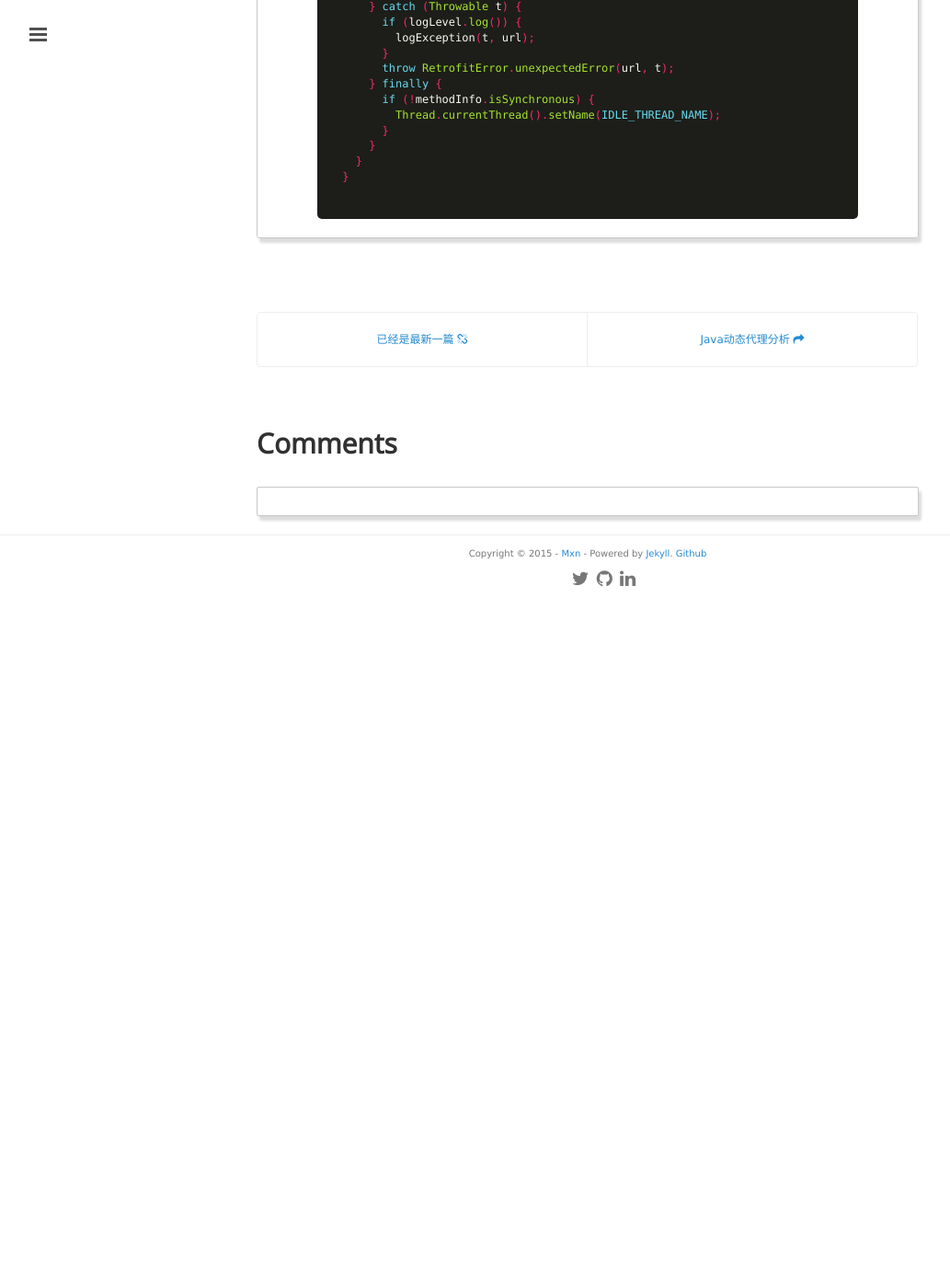
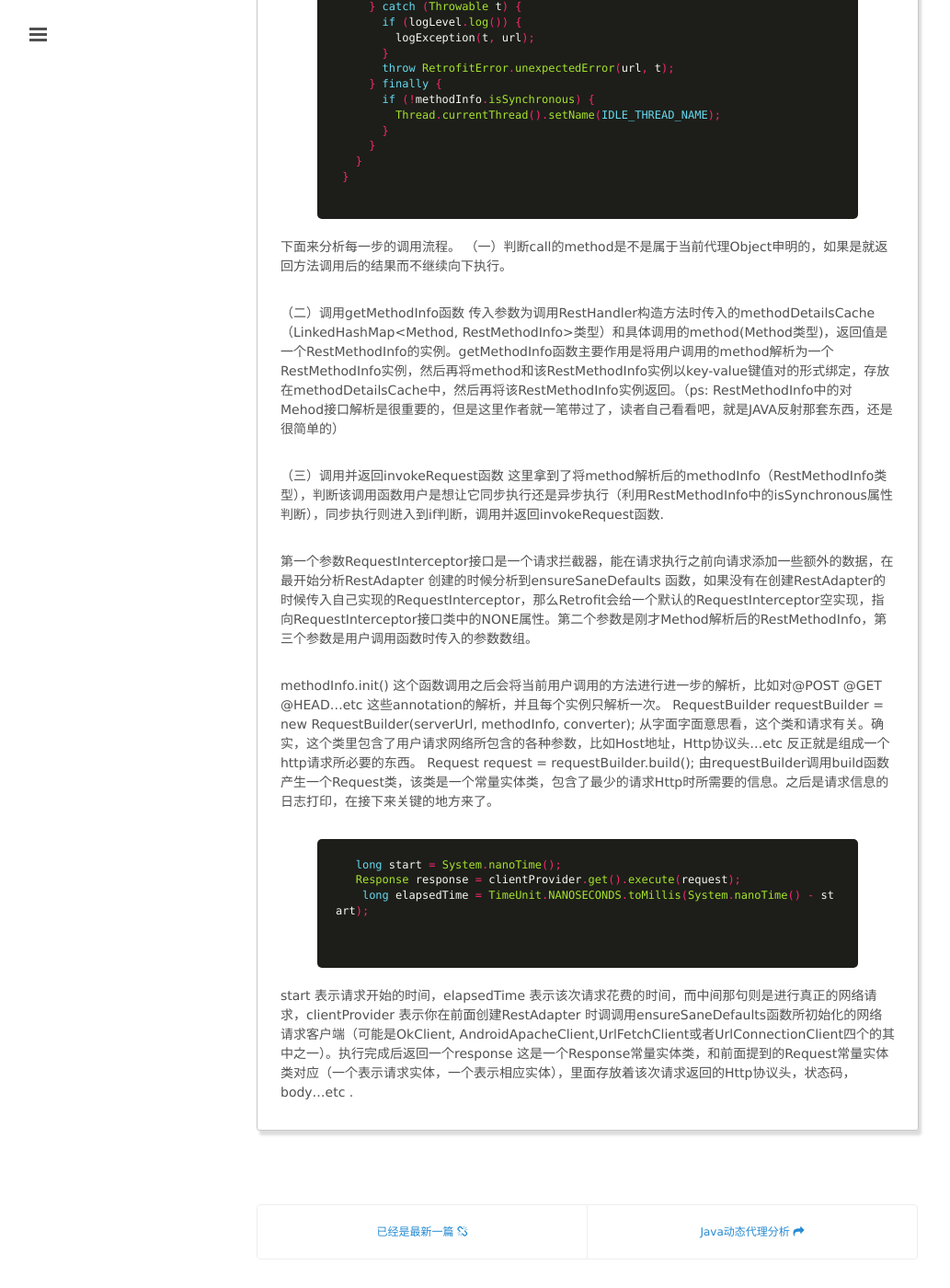
Before and after one commit to mxn21/mxn21.github.io, a Jekyll site: the page built from _posts/2015-6-19-retrofit实现原理分析.md, in a window 1280 px wide and 1400 px high, scrolled down 11613 px. Shown: the whole window at 92% size, without its empty margins (1-1034 px from the left). Built offline with Jekyll 4.4.1, drawn with Linux system fonts in a browser that asks for light colours; Markdown is read by kramdown in place of the engine named in the settings; comment, search, counter and statistics services are not loaded; before the commit the page ends 12267 px from its top, so only the background shows below that.

Commit message:
Update 2015-6-19-retrofit实现原理分析.md

```diff
--- a/_posts/2015-6-19-retrofit实现原理分析.md
+++ b/_posts/2015-6-19-retrofit实现原理分析.md
@@ -544,3 +544,29 @@
    }
  }
  {% endhighlight  %}
+
+ 下面来分析每一步的调用流程。
+（一）判断call的method是不是属于当前代理Object申明的，如果是就返回方法调用后的结果而不继续向下执行。
+
+（二）调用getMethodInfo函数
+传入参数为调用RestHandler构造方法时传入的methodDetailsCache（LinkedHashMap<Method, RestMethodInfo>类型）和具体调用的method(Method类型)，返回值是一个RestMethodInfo的实例。getMethodInfo函数主要作用是将用户调用的method解析为一个RestMethodInfo实例，然后再将method和该RestMethodInfo实例以key-value键值对的形式绑定，存放在methodDetailsCache中，然后再将该RestMethodInfo实例返回。（ps: RestMethodInfo中的对Mehod接口解析是很重要的，但是这里作者就一笔带过了，读者自己看看吧，就是JAVA反射那套东西，还是很简单的）
+
+（三）调用并返回invokeRequest函数
+这里拿到了将method解析后的methodInfo（RestMethodInfo类型），判断该调用函数用户是想让它同步执行还是异步执行（利用RestMethodInfo中的isSynchronous属性判断），同步执行则进入到if判断，调用并返回invokeRequest函数.
+
+第一个参数RequestInterceptor接口是一个请求拦截器，能在请求执行之前向请求添加一些额外的数据，在最开始分析RestAdapter 创建的时候分析到ensureSaneDefaults 函数，如果没有在创建RestAdapter的时候传入自己实现的RequestInterceptor，那么Retrofit会给一个默认的RequestInterceptor空实现，指向RequestInterceptor接口类中的NONE属性。第二个参数是刚才Method解析后的RestMethodInfo，第三个参数是用户调用函数时传入的参数数组。
+
+methodInfo.init()
+这个函数调用之后会将当前用户调用的方法进行进一步的解析，比如对@POST @GET @HEAD...etc 这些annotation的解析，并且每个实例只解析一次。
+RequestBuilder requestBuilder = new RequestBuilder(serverUrl, methodInfo, converter);
+从字面字面意思看，这个类和请求有关。确实，这个类里包含了用户请求网络所包含的各种参数，比如Host地址，Http协议头...etc 反正就是组成一个http请求所必要的东西。
+Request request = requestBuilder.build();
+由requestBuilder调用build函数产生一个Request类，该类是一个常量实体类，包含了最少的请求Http时所需要的信息。之后是请求信息的日志打印，在接下来关键的地方来了。
+   {% highlight java %}
+   long start = System.nanoTime();
+   Response response = clientProvider.get().execute(request);
+    long elapsedTime = TimeUnit.NANOSECONDS.toMillis(System.nanoTime() - start);
+
+ {% endhighlight  %}
+
+ start 表示请求开始的时间，elapsedTime 表示该次请求花费的时间，而中间那句则是进行真正的网络请求，clientProvider 表示你在前面创建RestAdapter 时调调用ensureSaneDefaults函数所初始化的网络请求客户端（可能是OkClient, AndroidApacheClient,UrlFetchClient或者UrlConnectionClient四个的其中之一）。执行完成后返回一个response 这是一个Response常量实体类，和前面提到的Request常量实体类对应（一个表示请求实体，一个表示相应实体），里面存放着该次请求返回的Http协议头，状态码，body...etc .
```
